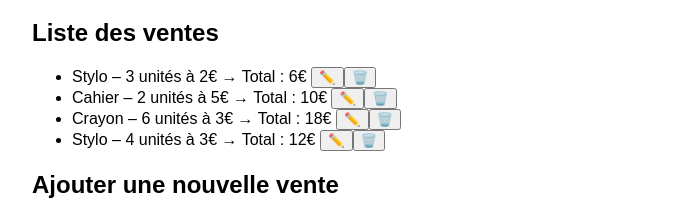
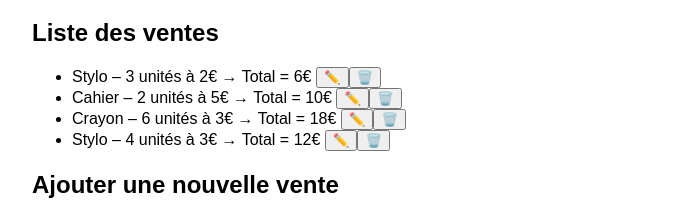
Before and after one commit to AyouBattle/vente-dashboard, a React (Create React App) app: page / in a window 1280 px wide. Shown: the part 213-414 px from the top of the page, without its empty margins (0-676 px from the left). Built offline with nearby package versions, Linux system fonts and the light colour scheme.

Commit message:
add modifie select product function

```diff
--- a/src/App.jsx
+++ b/src/App.jsx
@@ -31,7 +31,7 @@ useEffect(() => {
   }
 
   const modifierVente = ()=>{
-      setVenteEnCours(venteEnCours)
+      setVenteEnCours(ventes)
   }
 
   const ajoutModificationVente = ()=>{
--- a/src/components/VenteList.jsx
+++ b/src/components/VenteList.jsx
@@ -7,7 +7,7 @@ function VenteList({ ventes, onModifier, onSupprimer }) {
       <ul>
         {ventes.map((vente) => (
           <li key={vente.id}>
-            {vente.produit} – {vente.quantite} unités à {vente.prix}€ → Total :{" "}
+            {vente.produit} – {vente.quantite} unités à {vente.prix}€ → Total = {" "}
             {vente.quantite * vente.prix}€{" "}
             <button onClick={() => onModifier(vente)}>✏️</button>
             <button onClick={() => onSupprimer(vente.id)}>🗑️</button>
```
